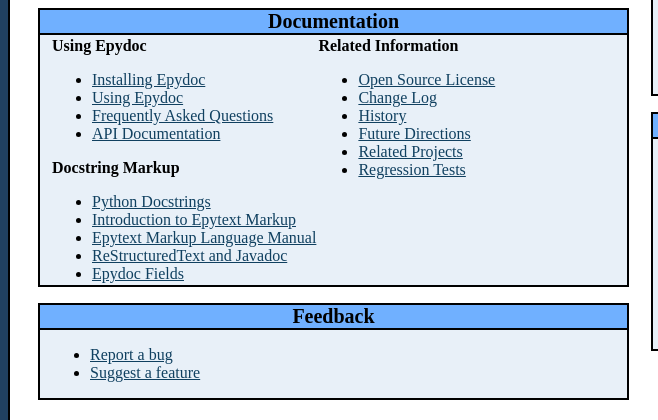
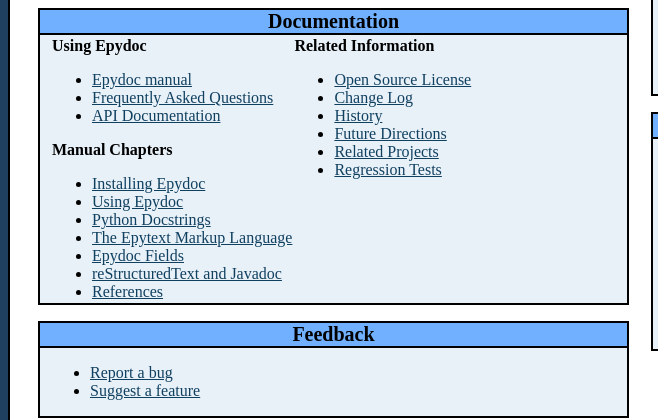
Before and after one commit to stevenxxiu/epydoc, a plain HTML site: page doc/index.html in a window 1280 px wide. Shown: the part 292-712 px from the top of the page, 0-658 px from the left. Drawn offline with Linux system fonts and the light colour scheme.

Commit message:
- Some manual fixes - Manual on the homepage.
git-svn-id: https://svn.code.sf.net/p/epydoc/code/trunk/epydoc@1548 dcb71dd9-490e-0410-a59b-d6317640170d

```diff
--- a/doc/index.html
+++ b/doc/index.html
@@ -38,20 +38,20 @@
 
 <p><b>Using Epydoc</b>
 <ul class="nomargin">
-  <li><a href="installing.html">Installing Epydoc</a> </li>
-  <li><a href="using.html">Using Epydoc</a> </li>
+  <li><a href="epydoc.html">Epydoc manual</a> </li>
   <li><a href="faq.html">Frequently Asked Questions</a>
   <li><a href="api/">API Documentation</a></li>
 </ul></p>
 
-<p><b>Docstring Markup</b>
+<p><b>Manual Chapters</b>
 <ul class="nomargin">
-  <li> <a href="docstrings.html">Python Docstrings</a> </li>
-  <li> <a href="epytextintro.html">Introduction to
-  Epytext Markup</a> </li>
-  <li> <a href="epytext.html">Epytext Markup Language Manual</a> </li>
-  <li> <a href="othermarkup.html">ReStructuredText and Javadoc</a> </li>
-  <li> <a href="fields.html">Epydoc Fields</a> </li>
+  <li> <a href="manual-install.html">Installing Epydoc</a> </li>
+  <li> <a href="manual-usage.html">Using Epydoc</a> </li>
+  <li> <a href="manual-docstrings.html">Python Docstrings</a> </li>
+  <li> <a href="manual-epytext.html">The Epytext Markup Language</a> </li>
+  <li> <a href="manual-fields.html">Epydoc Fields</a> </li>
+  <li> <a href="manual-othermarkup.html">reStructuredText and Javadoc</a> </li>
+  <li> <a href="manual-reference.html">References</a> </li>
 </ul></p>
 
 </td><td class="transparent">
```
Also changed, not shown: doc/manual-docstring.txt, doc/manual-fields.txt, doc/manual.txt.
